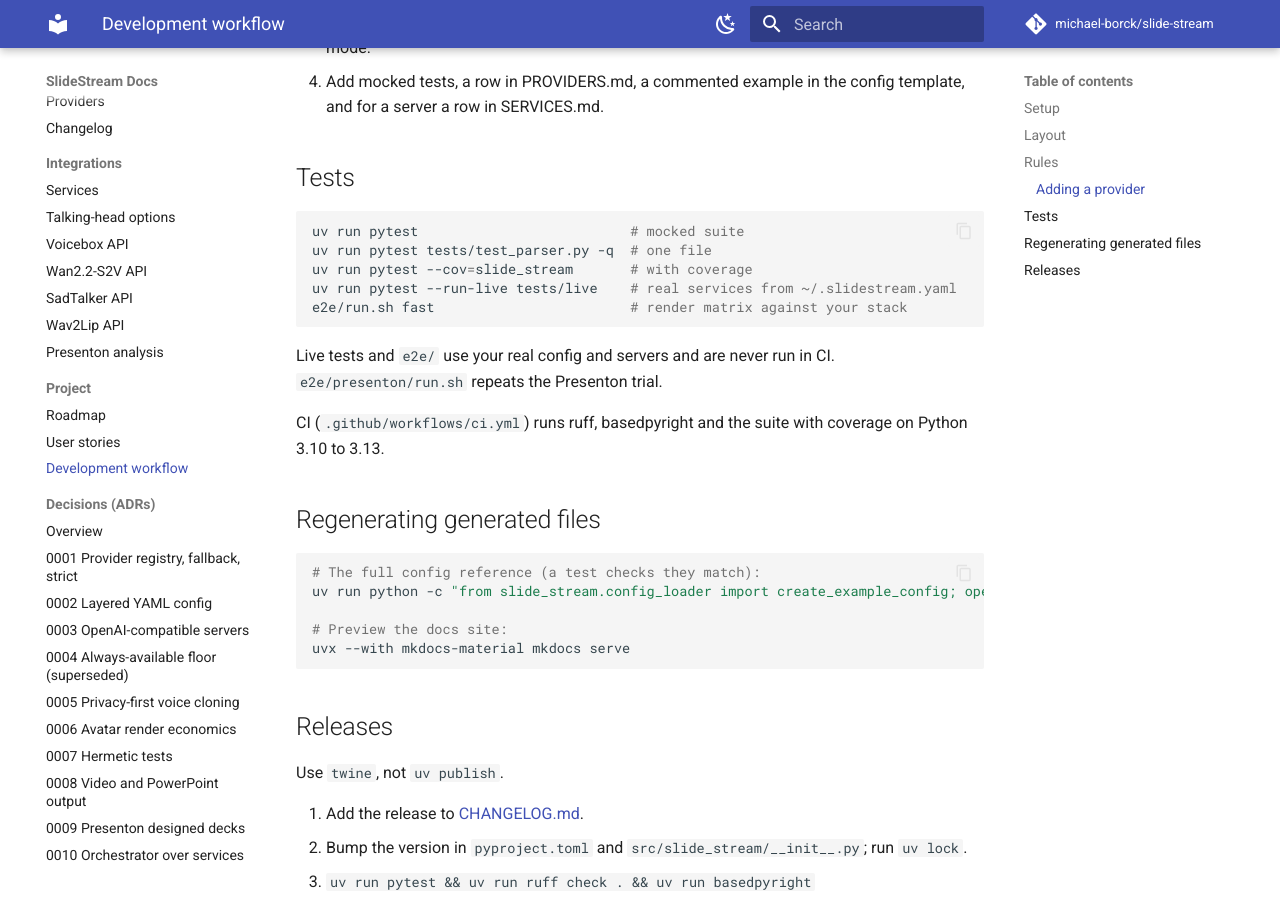
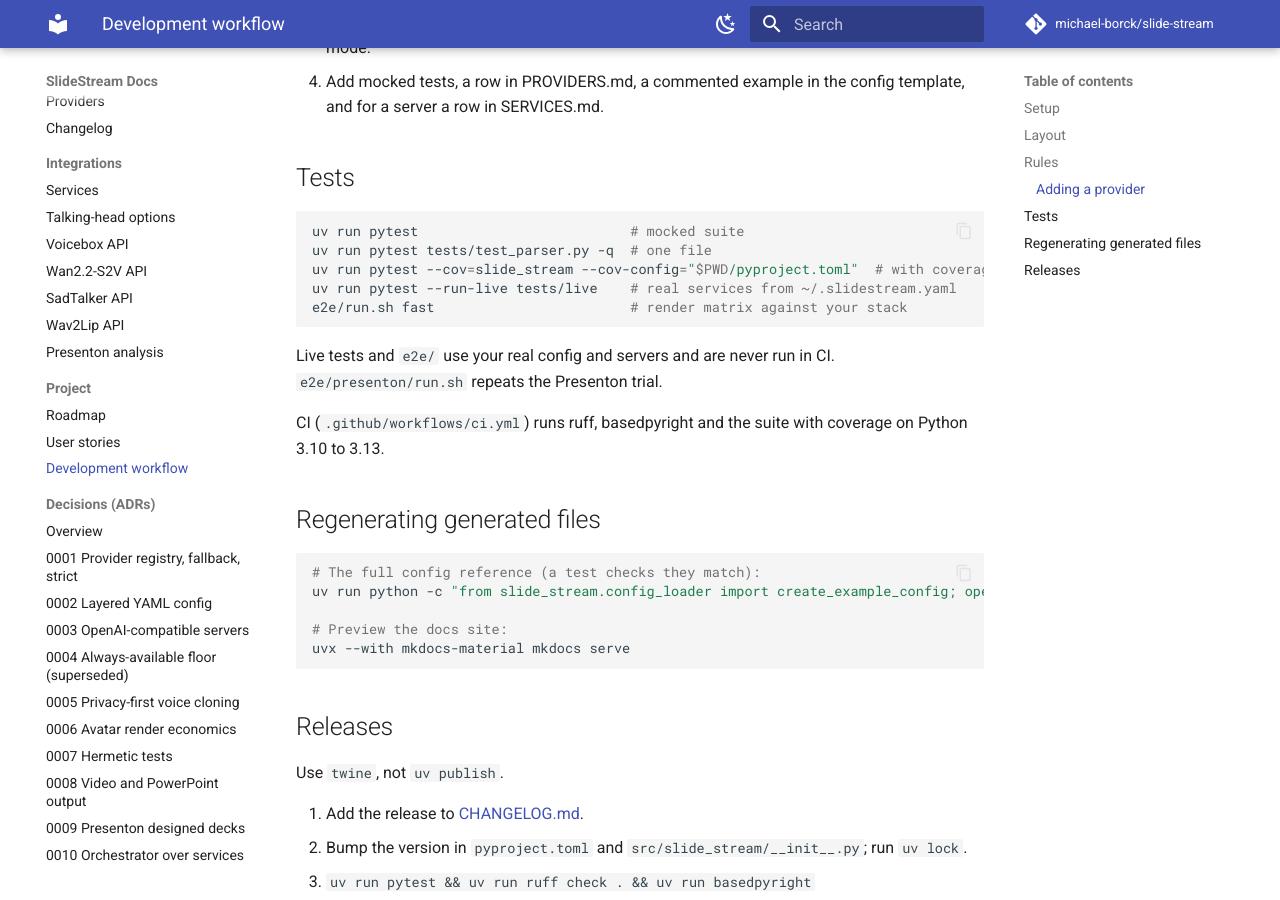
Before and after one commit to michael-borck/slide-stream, an MkDocs documentation site: the page built from docs/DEVELOPMENT_WORKFLOW.md, in a window 1280 px wide and 900 px high, scrolled down 2013 px. Built offline with MkDocs 1.6.1 and Material for MkDocs 9.7.7, drawn with Linux system fonts in a browser that asks for light colours; comment, search, counter and statistics services are not loaded.

Commit message:
ci: give pytest-cov an absolute config path
Tests that start subprocesses run them in temporary folders, where a
relative coverage config is not found; their data lacked branch coverage
and could not be combined with the main process's ("Can't combine
statement coverage data with branch data"), failing the Python 3.12 job.

````diff
--- a/docs/DEVELOPMENT_WORKFLOW.md
+++ b/docs/DEVELOPMENT_WORKFLOW.md
@@ -98,7 +98,7 @@
 ```bash
 uv run pytest                          # mocked suite
 uv run pytest tests/test_parser.py -q  # one file
-uv run pytest --cov=slide_stream       # with coverage
+uv run pytest --cov=slide_stream --cov-config="$PWD/pyproject.toml"  # with coverage
 uv run pytest --run-live tests/live    # real services from ~/.slidestream.yaml
 e2e/run.sh fast                        # render matrix against your stack
 ```
````
Also changed, not shown: 1 other file.
